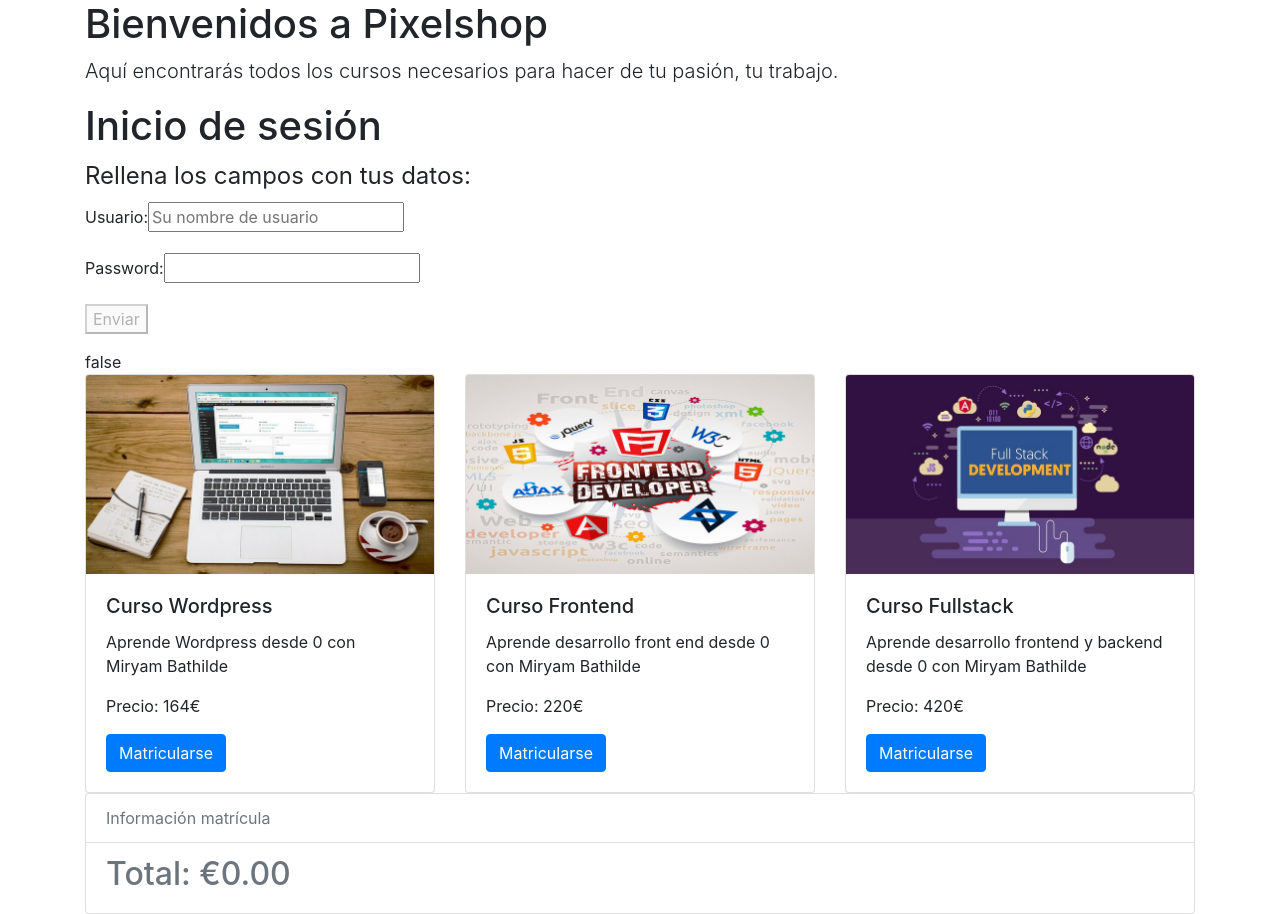
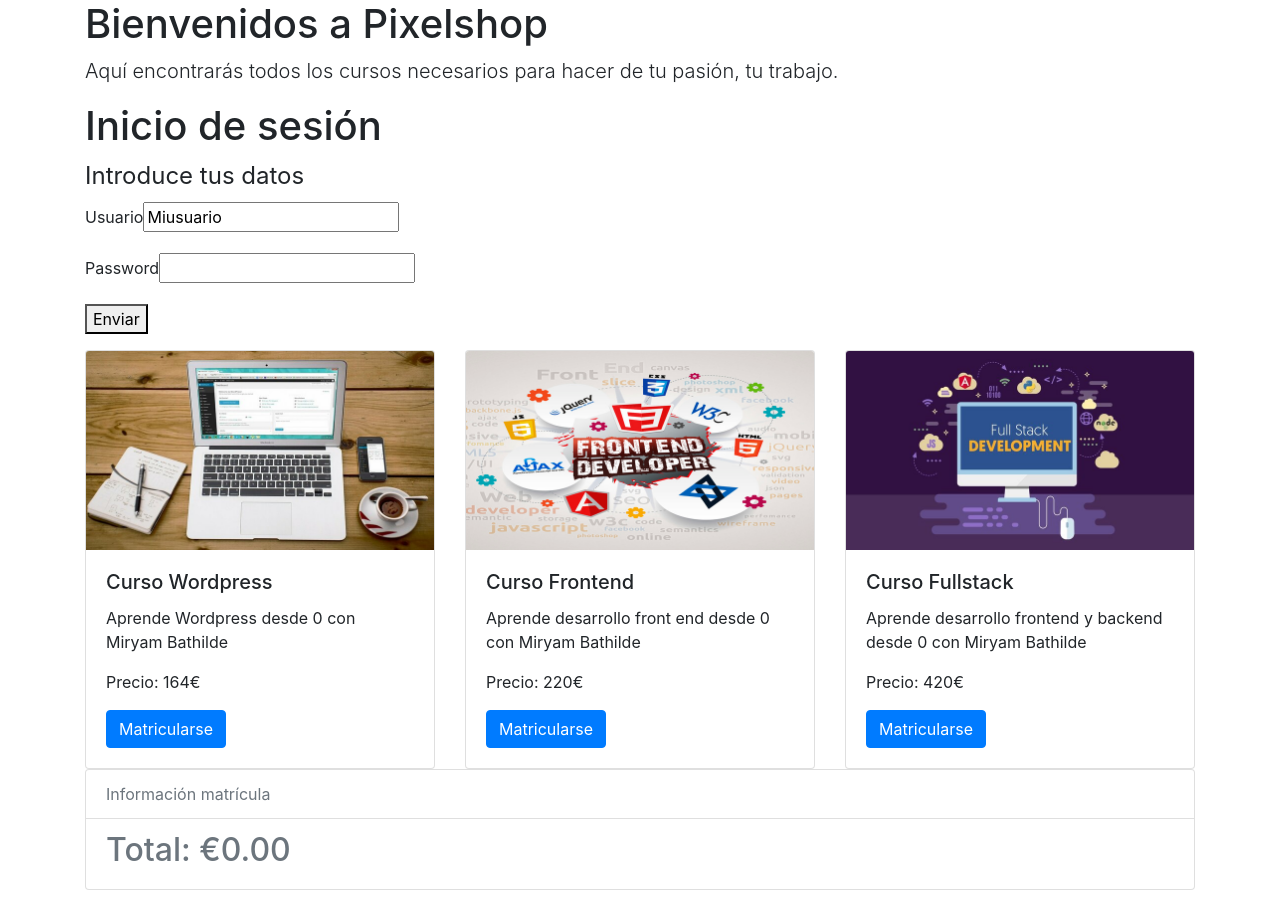
Before and after one commit to miryambathilde/CURSO-ANGULAR-Y-BOOTSTRAP, an Angular app in the folder pixelshop/: page / in a window 1280 px wide. After the commit the page ends 890 px from the top, so only its background shows below. Built offline with nearby package versions, Linux system fonts and the light colour scheme.

Commit message:
formulario reactivo - ReactiveFormsModule

```diff
--- a/pixelshop/src/app/app.module.ts
+++ b/pixelshop/src/app/app.module.ts
@@ -1,7 +1,7 @@
 import { BrowserModule } from '@angular/platform-browser';
 import { NgModule } from '@angular/core';
 import { HttpClientModule } from '@angular/common/http';
-import { FormsModule} from '@angular/forms';
+import { FormsModule, ReactiveFormsModule } from '@angular/forms'; //concatenamos con ReactiveFormsModule para el formulario reactivo
 import { AppRoutingModule } from './app-routing.module';
 import { AppComponent } from './app.component';
 import { StatefulComponent } from './stateful/stateful.component';
@@ -9,6 +9,7 @@
 import { ConfirmComponent } from './confirm/confirm.component';
 import { StatusCartComponent } from './status-cart/status-cart.component';
 import { FormularioprimeroComponent } from './formularioprimero/formularioprimero.component';
+import { FormulariosegundoComponent } from './formulariosegundo/formulariosegundo.component';
 
 @NgModule({
   declarations: [
@@ -18,11 +19,13 @@
     ConfirmComponent,
     StatusCartComponent,
     FormularioprimeroComponent,
+    FormulariosegundoComponent,
   ],
   imports: [
     BrowserModule,
     HttpClientModule,
     FormsModule,
+    ReactiveFormsModule, //ReactiveFormsModule para el formulario reactivo
     AppRoutingModule
   ],
   providers: [],
--- /dev/null
+++ b/pixelshop/src/app/formulariosegundo/formulariosegundo.component.html
@@ -0,0 +1,17 @@
+<section id="forms">
+    <header><h1>Inicio de sesión</h1></header>
+    <form [formGroup]="formulario" (ngSubmit)="onSubmit(formulario)" novalidate>
+        <fieldset id="forms__input">
+            <legend>Introduce tus datos</legend>
+            <p>
+                <label for="user">Usuario</label>
+                <input formControlName="user">
+            </p>
+            <p>
+                <label for="password">Password</label>
+                <input formControlName="password">
+            </p>
+            <p><button class="button primary" type="submit" [disabled]="!formulario.valid">Enviar</button></p>
+        </fieldset>
+    </form>
+</section>
--- /dev/null
+++ b/pixelshop/src/app/formulariosegundo/formulariosegundo.component.ts
@@ -0,0 +1,24 @@
+import { Component, OnInit } from '@angular/core';
+import { FormGroup, FormBuilder } from '@angular/forms';
+
+@Component({
+  selector: 'app-formulariosegundo',
+  templateUrl: './formulariosegundo.component.html',
+  styleUrls: ['./formulariosegundo.component.css']
+})
+export class FormulariosegundoComponent implements OnInit {
+
+  formulario: FormGroup; //formulario es del tipo FORMGROUP y será publico
+
+  /* creamos una variable privada */
+  constructor (private formBuilder: FormBuilder)  { }
+
+  /* aqui creamos los datos que va a tener nuestro formbuilder */
+  ngOnInit(): void {
+    this.formulario = this.formBuilder.group({
+      user: 'Miusuario',
+      password: '',
+    })
+  }
+
+}
--- a/pixelshop/src/app/stateful/stateful.component.html
+++ b/pixelshop/src/app/stateful/stateful.component.html
@@ -3,7 +3,7 @@
     <div class="starter-template">
       <h1>Bienvenidos a Pixelshop</h1>
       <p class="lead">Aquí encontrarás todos los cursos necesarios para hacer de tu pasión, tu trabajo.</p>
-      <app-formularioprimero></app-formularioprimero> <!-- aqui inculuimos el componente formularioprimero -->
+      <app-formulariosegundo></app-formulariosegundo> <!-- aqui inculuimos el componente formulariosegundo -->
 
       <div class="card-deck">
           <div class="card" *ngFor="let curso of shopModel.shopItems">
```
Also changed, not shown: pixelshop/src/app/formulariosegundo/formulariosegundo.component.css (added), 1 other file (tests, documents, lock files or other folders).
